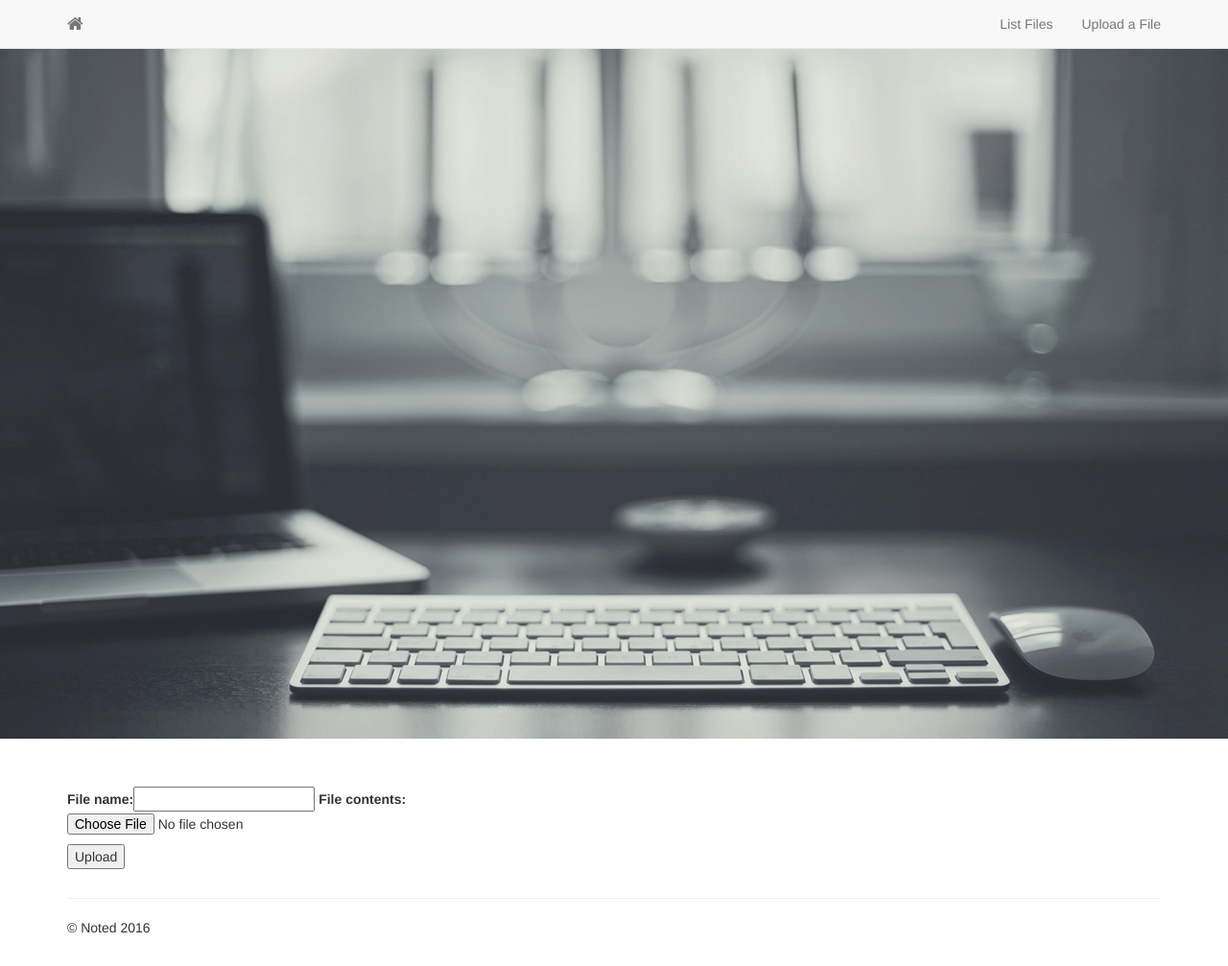
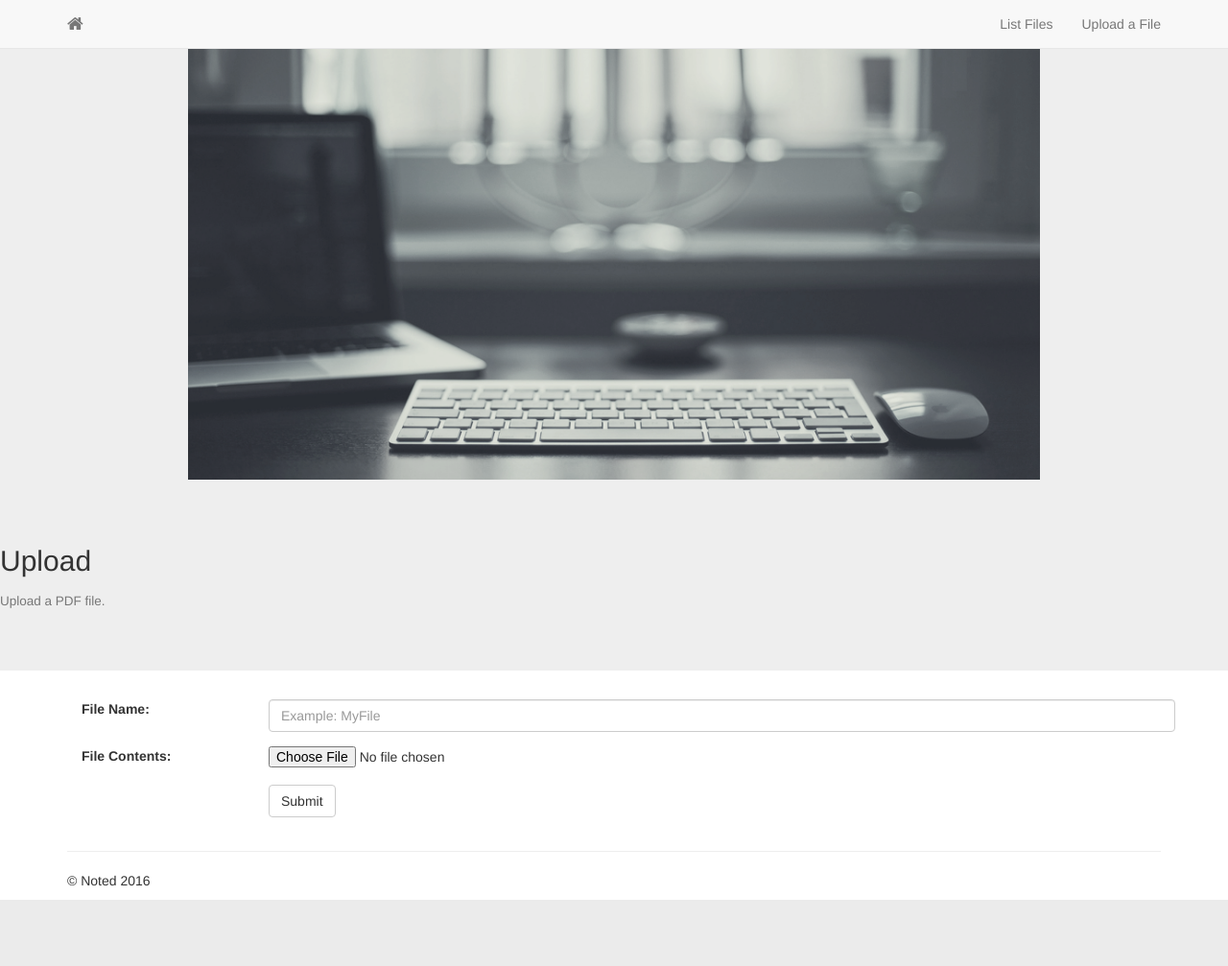
Before and after one commit to lduane2/procrastinote, a Django app: page /noted/upload/ in a window 1280 px wide. Shown: the whole page at 96% size. After the commit the page ends 938 px from the top, so only its background shows below. Run offline with Django 3.2, Linux system fonts and the light colour scheme; some libraries are stand-ins or nearby versions.

Commit message:
web design

```diff
--- a/mysite/noted/forms.py
+++ b/mysite/noted/forms.py
@@ -2,6 +2,5 @@ from django import forms
 from django.utils import timezone
 
 class ModelForm(forms.Form):
-    file_name = forms.CharField(widget=forms.TextInput(attrs={'class' : 'myfieldclass'}))
+    file_name = forms.CharField(max_length=200)
     file_contents = forms.FileField()
-    #data above accessible by request.FILES['file']
--- a/mysite/noted/static/css/custom.css
+++ b/mysite/noted/static/css/custom.css
@@ -1,9 +1,14 @@
 .fit {
     max-width: 100%;
+    max-height: 500px;
     margin: auto;
     display: block;
 }
 
-section .container {
-    padding-top: 50px;
+header {
+    background-color: #eee;
 }
+
+.jumbotron {
+    max-height: 200px;
+}
--- a/mysite/noted/templates/_layouts/base.html
+++ b/mysite/noted/templates/_layouts/base.html
@@ -13,13 +13,13 @@
         {% block meta %}
         {% endblock %}
 
+        <link rel="stylesheet" href="https://cdnjs.cloudflare.com/ajax/libs/twitter-bootstrap/3.2.0/css/bootstrap.min.css">
         {% block cdn_css %}
-        <link rel="stylesheet" href="https://cdnjs.cloudflare.com/ajax/libs/twitter-bootstrap/3.2.0/css/bootstrap.min.css">
         {% endblock cdn_css %}
 
-        {% block css %}
         <link rel="stylesheet" href="{% static 'css/custom.css' %}">
         <link rel="stylesheet" href="{% static 'font-awesome/css/font-awesome.min.css' %}">
+        {% block css %}
         {% endblock %}
     </head>
     <body class="{% block body_class %}{% endblock %}" {% block body_attributes %}{% endblock %}>
@@ -48,8 +48,12 @@
             </div>
         </nav>
 
-        <img class="fit" src="{% static 'img/background.png' %}" alt="background"/>
         <header>
+            <img class="fit" src="{% static 'img/background.png' %}" alt="background"/>
+            <div class="jumbotron">
+                <h2>{% block jumbotron_name %}{% endblock %}</h2>
+                <p><h4><small>{% block jumbotron_description %}{% endblock %}</small></h4></p>
+            </div>
             {% block header %}{% endblock %}
         </header>
 
--- a/mysite/noted/templates/noted/detail.html
+++ b/mysite/noted/templates/noted/detail.html
@@ -2,6 +2,9 @@
 
 {% block page_title %}Noted - Home{% endblock %}
 {% block page_class %}home-page{% endblock %}
+
+{% block jumbotron_name %}Detail{% endblock %}
+{% block jumbotron_description %}Contents of a file.{% endblock %}
 
 {% block content %}
 
--- a/mysite/noted/templates/noted/upload.html
+++ b/mysite/noted/templates/noted/upload.html
@@ -1,26 +1,33 @@
 {% extends "_layouts/base.html" %}
-{% block css %}
-{{block.super}}
-<style>
-    body {
-      padding-top: 50px;
-      padding-bottom: 20px;
-    }
-</style>
-{% endblock css %}
 
+{% block page_title %}Upload{% endblock %}
+{% block page_class %}upload{% endblock %}
 
-{% block page_title %}Noted - Home{% endblock %}
-{% block page_class %}home-page{% endblock %}
+{% block jumbotron_name %}Upload{% endblock %}
+{% block jumbotron_description %}Upload a PDF file.{% endblock %}
 
 {% block content %}
 
-<form action="/noted/upload/" method="post" enctype="multipart/form-data">
-    {% csrf_token %}
-    <p>{{ form }}</p>
-
-
-    <p><input type="submit" value="Upload"/></p>
-</form>
+<div class="container">
+    <form method="post" enctype="multipart/form-data">{% csrf_token %}
+        <div class="form-group row">
+            <label for="id_file_name" class="col-sm-2 col-form-label">File Name:</label>
+            <div class="col-sm-10">
+                <input id="id_file_name" maxlength="200" name="file_name" type="text" class="form-control" placeholder="Example: MyFile" required>
+            </div>
+        </div>
+        <div class="form-group row">
+            <label for="id_file_contents" class="col-sm-2 col-form-label">File Contents:</label>
+            <div class="col-sm-10">
+                <input id="id_file_contents" name="file_contents" type="file" required/>
+            </div>
+        </div>
+        <div class="form-group row">
+            <div class="col-sm-offset-2 col-sm-10">
+                <button type="submit" class="btn btn-default">Submit</button>
+            </div>
+        </div>
+    </form>
+</div>
 
 {% endblock %}
--- a/mysite/noted/views.py
+++ b/mysite/noted/views.py
@@ -4,6 +4,7 @@ from __future__ import unicode_literals
 from django.shortcuts import get_object_or_404, render
 from django.http import HttpResponse, HttpResponseRedirect
 from django.template import loader
+from django.utils import timezone
 
 import re
 import json
@@ -13,7 +14,6 @@ from watson_developer_cloud import DocumentConversionV1
 
 from .forms import ModelForm
 from .models import UploadedFile
-
 
 document_conversion = DocumentConversionV1(
                                            username='632d20d2-21d6-4b72-b1e4-35409db12fe3',
@@ -49,10 +49,11 @@ def upload_file(request):
     if request.method == 'POST':
         form = ModelForm(request.POST)
         if form.is_valid():
-            form.upload_date = timezone.now()
-            print form['file_name']
-            form.save()
-            return HttpResponseRedirect('noted/list/')
+            print form
+            post = form.save(commit=False)
+            post.upload_date = timezone.now()
+            post.save()
+            return HttpResponse('noted/list.html', pk=post.pk)
     else:
         form = ModelForm()
-    return render(request, 'noted/upload.html', {'form': form})
+    return render(request, 'noted/upload.html',{ 'form': form })
```
Also changed, not shown: mysite/noted/templates/noted/index.html (+11 -9 lines), mysite/noted/templates/noted/list.html (+9 -7 lines), 2 other files.
